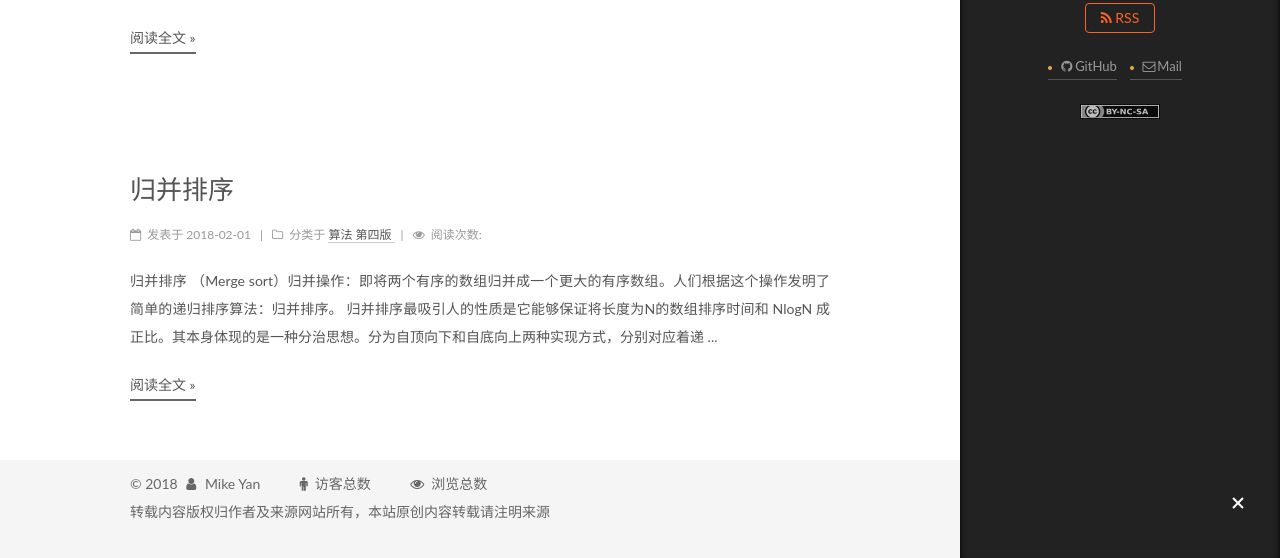
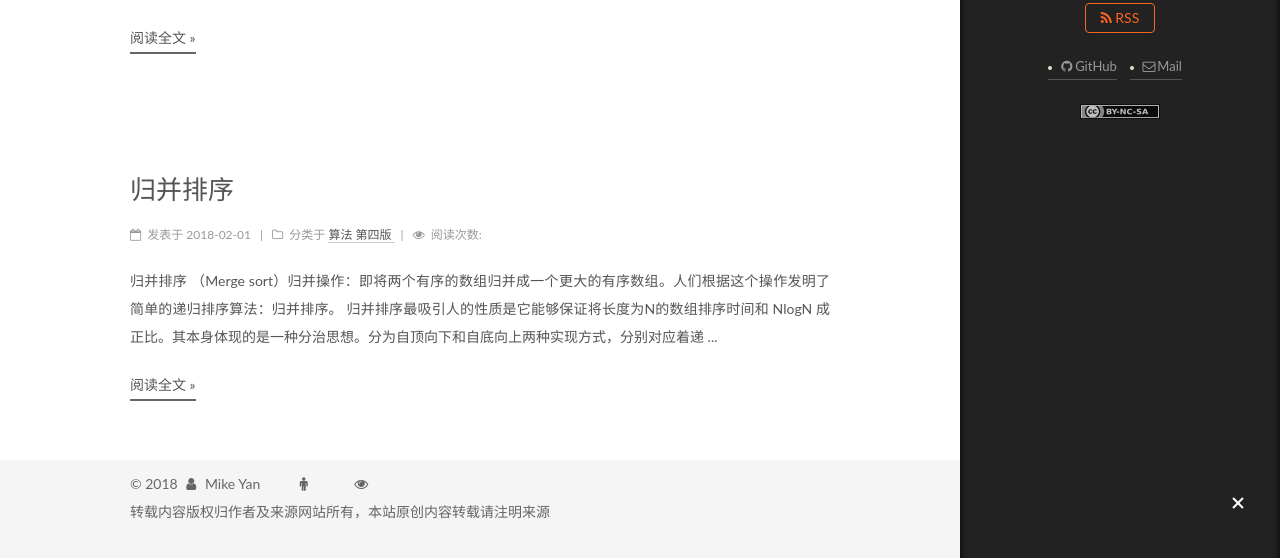
Before and after one commit to ycy1992911/ycy1992911.github.io, a plain HTML site: page index.html in a window 1280 px wide. Both pictures are taken after a click on the element 1238 px from the left and 743 px from the top of the page. Shown: the part 239-797 px from the top of the page. Drawn offline with Linux system fonts and the light colour scheme; some packages are replaced by stand-ins of ours; a script that the page names is missing.

Commit message:
Site updated: 2018-02-04 10:30:08

```diff
--- a/css/main.css
+++ b/css/main.css
@@ -1822,7 +1822,7 @@ pre .javascript .function {
   width: 4px;
   height: 4px;
   border-radius: 50%;
-  background: #f0ab4d;
+  background: #ebdfc9;
 }
 .links-of-blogroll {
   font-size: 13px;
--- a/index.html
+++ b/index.html
@@ -714,9 +714,9 @@
   </span>
   <span class="author" itemprop="copyrightHolder">Mike Yan</span>
 
-  <span>&nbsp;&nbsp;&nbsp;&nbsp;&nbsp;&nbsp;&nbsp;&nbsp;&nbsp;&nbsp;</span><span id="busuanzi_container_site_pv"><i class="fa fa-male" aria-hidden="true"><span>&nbsp;&nbsp;</span></i>访客总数<span id="busuanzi_value_site_uv"></span>
+  <span>&nbsp;&nbsp;&nbsp;&nbsp;&nbsp;&nbsp;&nbsp;&nbsp;&nbsp;&nbsp;</span><span id="busuanzi_container_site_pv"><i class="fa fa-male" aria-hidden="true"><span>&nbsp;&nbsp;</span></i><span id="busuanzi_value_site_uv"></span>
 
-  <span>&nbsp;&nbsp;&nbsp;&nbsp;&nbsp;&nbsp;&nbsp;&nbsp;&nbsp;&nbsp;</span><span id="busuanzi_container_site_pv"><i class="fa fa-eye" aria-hidden="true"><span>&nbsp;&nbsp;</span></i>浏览总数<span id="busuanzi_value_site_pv"></span>
+  <span>&nbsp;&nbsp;&nbsp;&nbsp;&nbsp;&nbsp;&nbsp;&nbsp;&nbsp;&nbsp;</span><span id="busuanzi_container_site_pv"><i class="fa fa-eye" aria-hidden="true"><span>&nbsp;&nbsp;</span></i><span id="busuanzi_value_site_pv"></span>
 
 </span>
   <p>转载内容版权归作者及来源网站所有，本站原创内容转载请注明来源</p>
```
Also changed, not shown: 2018/02/01/归并排序/index.html (+2 -2 lines), 2018/02/02/常见算法的时间空间复杂度/index.html (+2 -2 lines), archives/2018/02/index.html (+2 -2 lines), archives/2018/index.html (+2 -2 lines), archives/index.html (+2 -2 lines), categories/index.html (+2 -2 lines), categories/算法-第四版/index.html (+2 -2 lines), categories/算法/index.html (+2 -2 lines), tags/Big-O/index.html (+2 -2 lines), tags/index.html (+2 -2 lines), tags/排序/index.html (+2 -2 lines).
